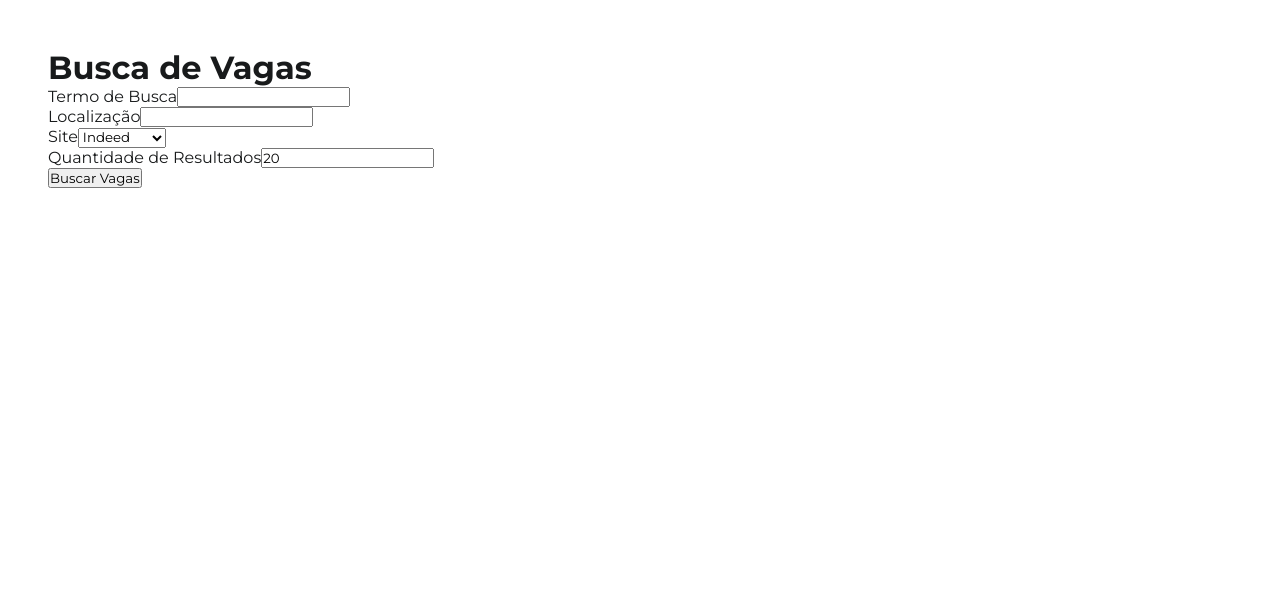
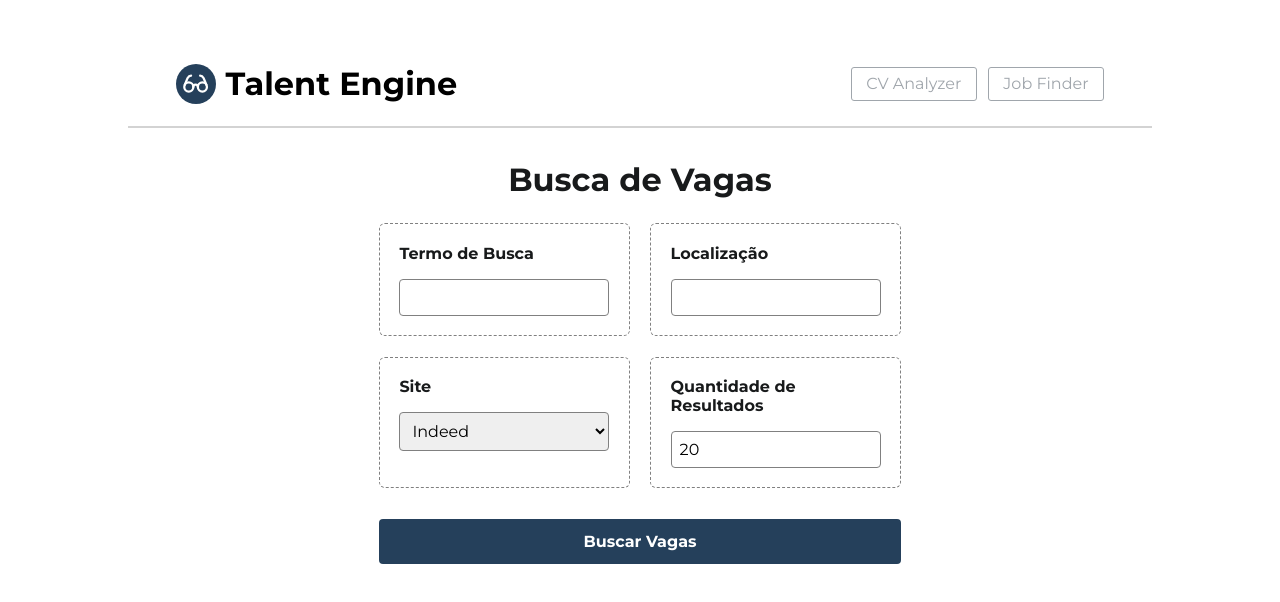
Before and after one commit to AntonyHaro/talent-engine, a Next.js app: page /jobs in a window 1280 px wide. Shown: the top 602 px of the page. Built offline with nearby package versions, Linux system fonts and the light colour scheme.

Commit message:
melhorias na interface

```diff
--- a/package.json
+++ b/package.json
@@ -12,6 +12,7 @@
         "next": "15.0.4",
         "react": "^19.0.0",
         "react-dom": "^19.0.0",
+        "react-icons": "^5.4.0",
         "react-markdown": "^9.0.1"
     }
 }
--- a/src/app/cv/page.js
+++ b/src/app/cv/page.js
@@ -54,7 +54,7 @@ export default function Page() {
     };
 
     return (
-        <div className={styles.container}>
+        <main className={styles.cv}>
             <h1>Analisador de Currículos</h1>
 
             <form
@@ -75,7 +75,7 @@ export default function Page() {
                     disabled={loading}
                     className={styles.uploadButton}
                 >
-                    {loading ? "Enviando..." : "Enviar e Resumir PDF"}
+                    {loading ? "Enviando..." : "Enviar"}
                 </button>
             </form>
 
@@ -86,6 +86,6 @@ export default function Page() {
                     <ReactMarkdown>{output}</ReactMarkdown>
                 </div>
             )}
-        </div>
+        </main>
     );
 }
--- a/src/app/globals.css
+++ b/src/app/globals.css
@@ -2,6 +2,8 @@
 
 :root {
     --text: hsl(210, 7%, 10%);
+    --border: gray;
+    --primary-color: hsl(210, 42%, 25%);
 }
 
 html,
@@ -11,10 +13,22 @@ body {
 }
 
 body {
-    padding: 3rem;
+    padding: 4rem;
     color: var(--text);
+    display: flex;
+    flex-direction: column;
+    gap: 2rem;
+    align-items: center;
     -webkit-font-smoothing: antialiased;
     -moz-osx-font-smoothing: grayscale;
+}
+
+main {
+    width: 100%;
+    display: flex;
+    flex-direction: column;
+    align-items: center;
+    gap: 2rem;
 }
 
 * {
--- a/src/app/jobs/jobs.module.css
+++ b/src/app/jobs/jobs.module.css
@@ -0,0 +1,86 @@
+/* index.module.css */
+.jobs {
+    max-width: 80vw;
+    margin: 0 auto;
+}
+
+.title {
+    text-align: center;
+    font-size: 2rem;
+    margin-bottom: 1.5rem;
+}
+
+.form {
+    display: flex;
+    flex-direction: column;
+    gap: 1.3rem;
+}
+
+.multiColumn {
+    display: flex;
+    gap: 1.3rem;
+}
+
+.formGroup {
+    flex: 1;
+    display: flex;
+    flex-direction: column;
+    gap: 1rem;
+    padding: 1.2rem;
+    border: 1px dashed gray;
+    border-radius: 6px;
+}
+
+.formGroup label {
+    font-weight: bold;
+}
+
+.formGroup input,
+.formGroup select {
+    border: 1px solid var(--border);
+    border-radius: 4px;
+    padding: 0.5rem;
+    font-size: 1rem;
+}
+
+.button {
+    margin-top: 2%;
+    padding: 0.75rem;
+    font-size: 1rem;
+    background-color: var(--primary-color);
+    color: white;
+    font-weight: bold;
+    border-radius: 4px;
+    border: 1px solid transparent;
+    cursor: pointer;
+}
+
+.button:disabled {
+    background-color: #b0b0b0;
+}
+
+.error {
+    color: red;
+    margin-top: 1rem;
+    text-align: center;
+}
+
+.results {
+    margin-top: 2rem;
+}
+
+.jobCard {
+    border: 1px solid #ccc;
+    padding: 1rem;
+    margin-bottom: 1rem;
+    border-radius: 5px;
+}
+
+.jobCard h2 {
+    margin: 0 0 0.5rem;
+}
+
+.jobCard a {
+    color: #0070f3;
+    text-decoration: none;
+}
--- a/src/app/jobs/page.js
+++ b/src/app/jobs/page.js
@@ -1,6 +1,7 @@
 "use client";
 
 import { useState } from "react";
+import Link from "next/link";
 import styles from "./jobs.module.css"; // Import CSS Module
 
 export default function Page() {
@@ -51,9 +52,10 @@ export default function Page() {
     };
 
     return (
-        <div className={styles.container}>
+        <div className={styles.jobs}>
             <h1 className={styles.title}>Busca de Vagas</h1>
             <form onSubmit={handleSubmit} className={styles.form}>
+                <div className={styles.multiColumn}>
                     <div className={styles.formGroup}>
                         <label htmlFor="searchTerm">Termo de Busca</label>
                         <input
@@ -77,7 +79,9 @@ export default function Page() {
                             required
                         />
                     </div>
+                </div>
 
+                <div className={styles.multiColumn}>
                     <div className={styles.formGroup}>
                         <label htmlFor="siteName">Site</label>
                         <select
@@ -107,6 +111,7 @@ export default function Page() {
                             min="1"
                         />
                     </div>
+                </div>
 
                 <button
                     type="submit"
@@ -125,13 +130,15 @@ export default function Page() {
                         <h2>{job.title}</h2>
                         <p>{job.company}</p>
                         <p>{job.location}</p>
-                        <a
-                            href={job.url}
+                        <p>{job.job_type}</p>
+                        <p>{job.date_posted}</p>
+                        <Link
+                            href={job.job_url}
                             target="_blank"
                             rel="noopener noreferrer"
                         >
-                            Ver Detalhes
-                        </a>
+                            Ver vaga
+                        </Link>
                     </div>
                 ))}
             </div>
--- a/src/app/layout.js
+++ b/src/app/layout.js
@@ -1,3 +1,4 @@
+import Header from "@/components/Header/Header";
 import "./globals.css";
 
 export const metadata = {
@@ -8,7 +9,10 @@ export const metadata = {
 export default function RootLayout({ children }) {
     return (
         <html lang="en">
-            <body>{children}</body>
+            <body>
+                <Header />
+                {children}
+            </body>
         </html>
     );
 }
--- a/src/app/page.js
+++ b/src/app/page.js
@@ -4,11 +4,7 @@ import styles from "./page.module.css";
 export default function Page() {
     return (
         <>
-            <h1>Talent Engine</h1>
-            <div className={styles.linkContainer}>
-                <Link href="./cv">CV Analyzer</Link>
-                <Link href="./jobs">Job Finder</Link>
-            </div>
+            <h1>Home</h1>
         </>
     );
 }
--- /dev/null
+++ b/src/components/Header/Header.js
@@ -0,0 +1,26 @@
+import { LuGlasses } from "react-icons/lu";
+import Link from "next/link";
+import styles from "./Header.module.css";
+
+export default function Header() {
+    return (
+        <header className={styles.header}>
+            <h1>
+                <div className={styles.svg}>
+                    <LuGlasses />
+                </div>
+                Talent Engine
+            </h1>
+            <nav>
+                <ul>
+                    <li>
+                        <Link href={"/cv"}>CV Analyzer</Link>
+                    </li>
+                    <li>
+                        <Link href={"/jobs"}>Job Finder</Link>
+                    </li>
+                </ul>
+            </nav>
+        </header>
+    );
+}
--- /dev/null
+++ b/src/components/Header/Header.module.css
@@ -0,0 +1,48 @@
+.header {
+    width: 80vw;
+    display: flex;
+    justify-content: space-between;
+    align-items: center;
+    padding: 0 3rem 1.4rem 3rem;
+    border-bottom: 2px solid lightgray;
+}
+
+.header h1 {
+    display: flex;
+    align-items: center;
+    gap: 0.6rem;
+    color: black;
+}
+
+.header .svg {
+    padding: 0.4rem;
+    display: grid;
+    place-items: center;
+    /* background-color: hsl(210, 7%, 83%); */
+    background-color: var(--primary-color);
+    border-radius: 50%;
+}
+
+.svg svg {
+    font-size: 0.85em;
+    color: white;
+}
+
+.header ul {
+    list-style: none;
+    display: flex;
+    gap: 0.7rem;
+}
+
+.header a {
+    color: hsl(210, 7%, 65%);
+    border: 1px solid hsl(210, 7%, 65%);
+    border-radius: 3px;
+    padding: 0.4rem 0.9rem;
+    transition: 0.2s;
+}
+
+.header a:hover {
+    color: hsl(210, 7%, 30%);
+    border-color: hsl(210, 7%, 30%);
+}
```
Also changed, not shown: src/app/cv/cv.module.css (+59 -45 lines), 1 other file (tests, documents, lock files or other folders). Lines whose indentation alone changed are shown as unchanged.
